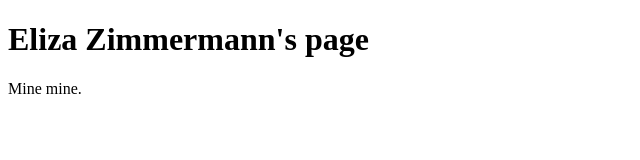
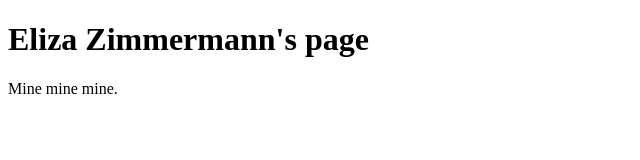
Before and after one commit to KenPowerClassroom/ixd-project-2024-ElizaZimmermann, a plain HTML site: page index.html in a window 1280 px wide. Shown: the full height of the page, 0-640 px from the left. Drawn offline with Linux system fonts and the light colour scheme.

Commit message:
checking

```diff
--- a/index.html
+++ b/index.html
@@ -3,7 +3,7 @@
 <body>
 
 <h1>Eliza Zimmermann's page</h1>
-<p>Mine mine.</p>
+<p>Mine mine mine.</p>
 
 </body>
 </html>
```
